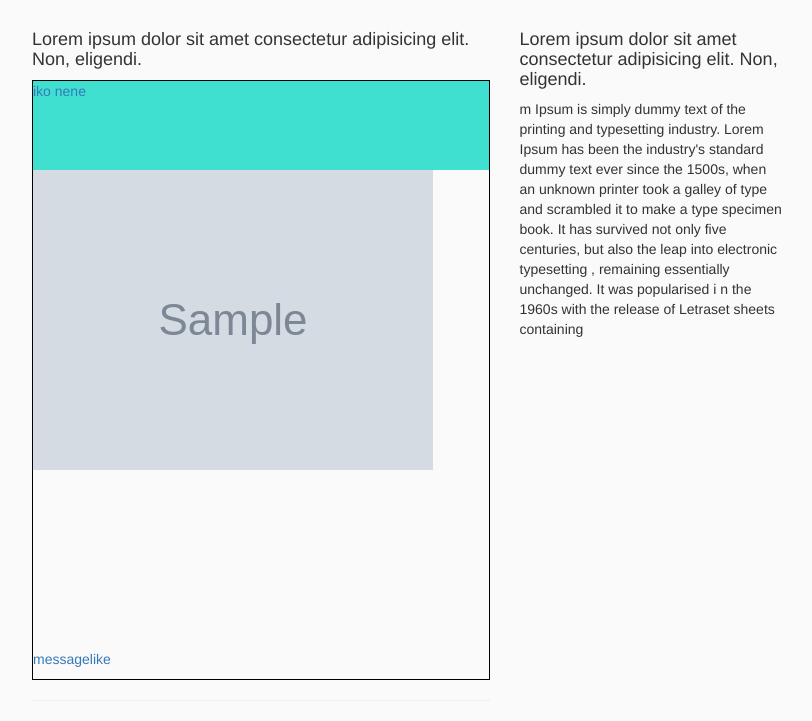
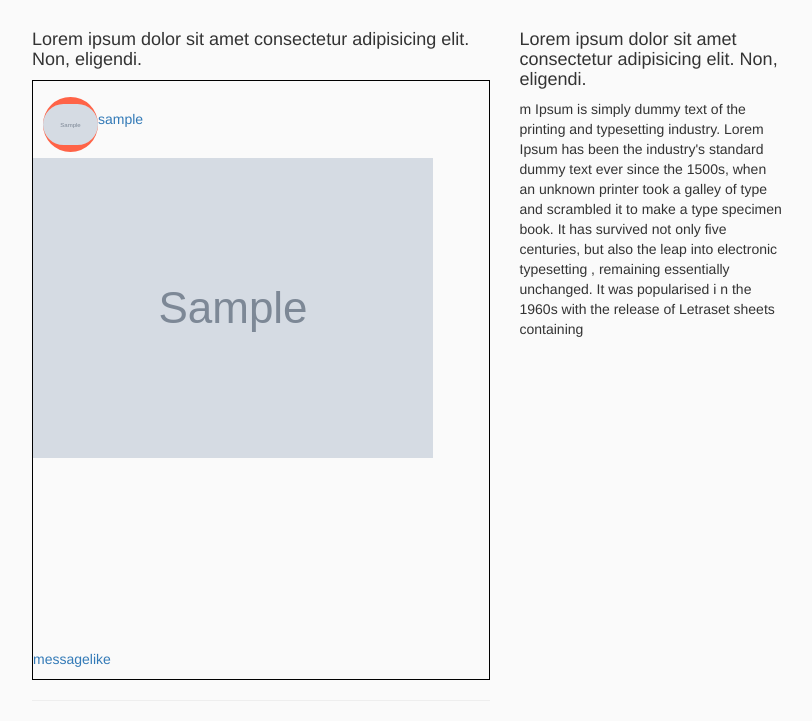
Before and after one commit to kennedybabu/instagram-clone, a Django app: page / in a window 1280 px wide. Shown: the part 80-801 px from the top of the page, without its empty margins (248-1060 px from the left). Run offline with Django 3.2, Linux system fonts and the light colour scheme; tables that the repository leaves empty hold one stand-in row (values such as "Sample post"); grey boxes marked "Sample" are stand-in pictures; some libraries are stand-ins or nearby versions.

Commit message:
style: stylethe post header

```diff
--- a/app/templates/home.html
+++ b/app/templates/home.html
@@ -17,7 +17,10 @@
             <a href="{% url 'image' image.id%}">
                 <div class="post">
                     <div class="upper-bar">
-                        iko nene
+                        <div class="profile">
+                            <img src="{{ image.user.profile.profile_photo.url }}" alt="">
+                        </div>
+                        <h5>{{ image.user.profile.username }}</h5>
                     </div>
                     <div class="image-container">
                         <img src="{{ image.image_content.url }}" alt="photo">
--- a/static/css/baseapp.css
+++ b/static/css/baseapp.css
@@ -32,7 +32,6 @@ body > nav > div.container-fluid.col-md-4 > div > a > img {
 }
 
 .image-container {
-    /* background-color: tomato; */
     min-height: 80%;
 }
 
@@ -48,10 +47,31 @@ img {
     border: 1px solid black;
 }
 
+.profile {
+    width: 55px;
+    height: 55px;
+    border-radius: 50px;
+    background-color: tomato;
+    margin-top: 1rem;
+    margin-left: 1rem;
+    display: flex;
+    justify-content: center;
+    align-items: center;
+}
+
+.profile img {
+    max-width: 100%;
+    max-height: 100%;
+    border-radius: 50px;
+}
+
 .upper-bar {
-    min-height: 15%;
+    min-height: 13%;
     max-width: 100%;
-    background-color: turquoise;
+    display: flex;
+    justify-content: start;
+    align-items: center;
+    /* background-color: turquoise; */
 }
 
 .icons-container {
```
